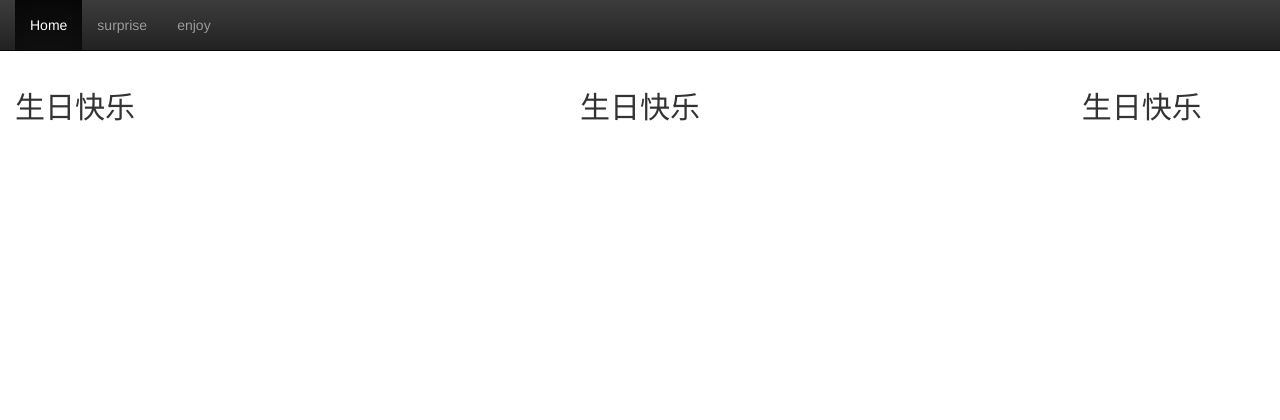
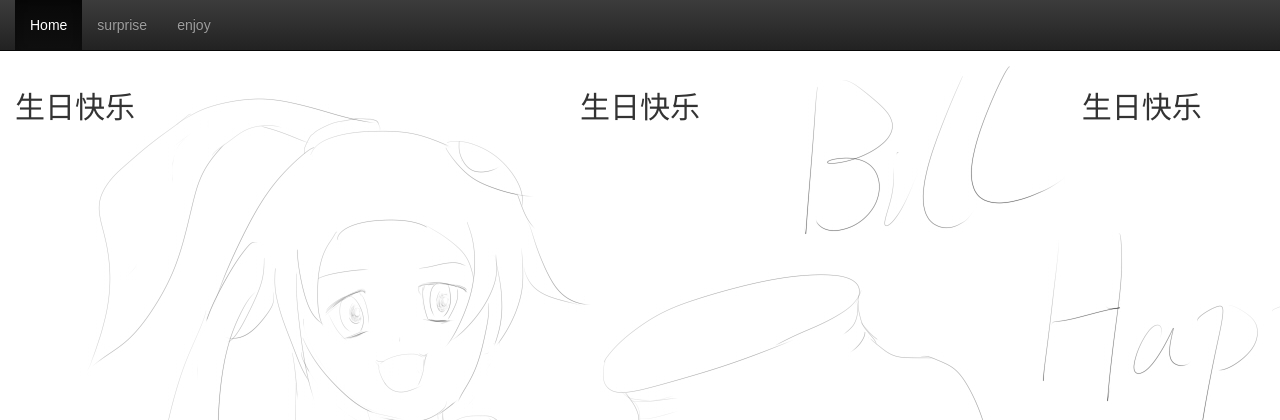
Before and after one commit to qq775193759/birthday, a Django app: page / in a window 1280 px wide. Shown: the top 420 px of the page. Run offline with Django 3.2, Linux system fonts and the light colour scheme; some libraries are stand-ins or nearby versions.

Commit message:
background

```diff
--- /dev/null
+++ b/static/css/birthday.css
@@ -0,0 +1,6 @@
+.base {
+    margin: 0px;
+    background-image: url(/static/images/new.jpg);
+    background-repeat: no-repeat;
+    font-family:Arial,Helvetica,sans-serif,"宋体";
+}
--- a/templates/base.html
+++ b/templates/base.html
@@ -6,6 +6,7 @@
     {% load static from staticfiles %}
     <link rel="stylesheet" href="{% static 'css/bootstrap.min.css' %}" />
     <link rel="stylesheet" href="{% static 'css/bootstrap-theme.min.css' %}" />
+    <link rel="stylesheet" href="{% static 'css/birthday.css' %}" />
 </head>
 
 <body class="base">
@@ -31,8 +32,8 @@
     {% endblock %}
 </div>
 
+<script src="{% static 'js/jquery.min.js' %}"></script>
 <script src="{% static 'js/bootstrap.min.js' %}"></script>
-<script src="{% static 'js/jquery.min.js' %}"></script>
 {% block js %}
 {% endblock %}
 <script>
```
Also changed, not shown: static/images/new.jpg (added).
